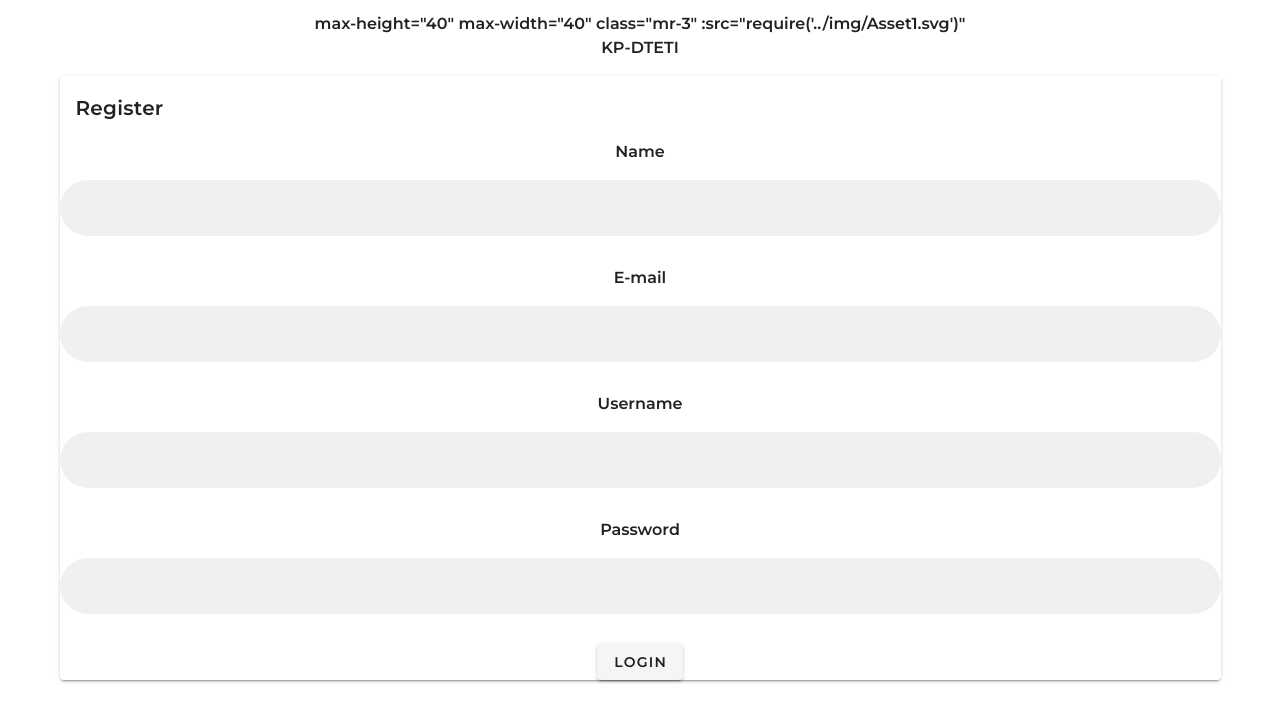
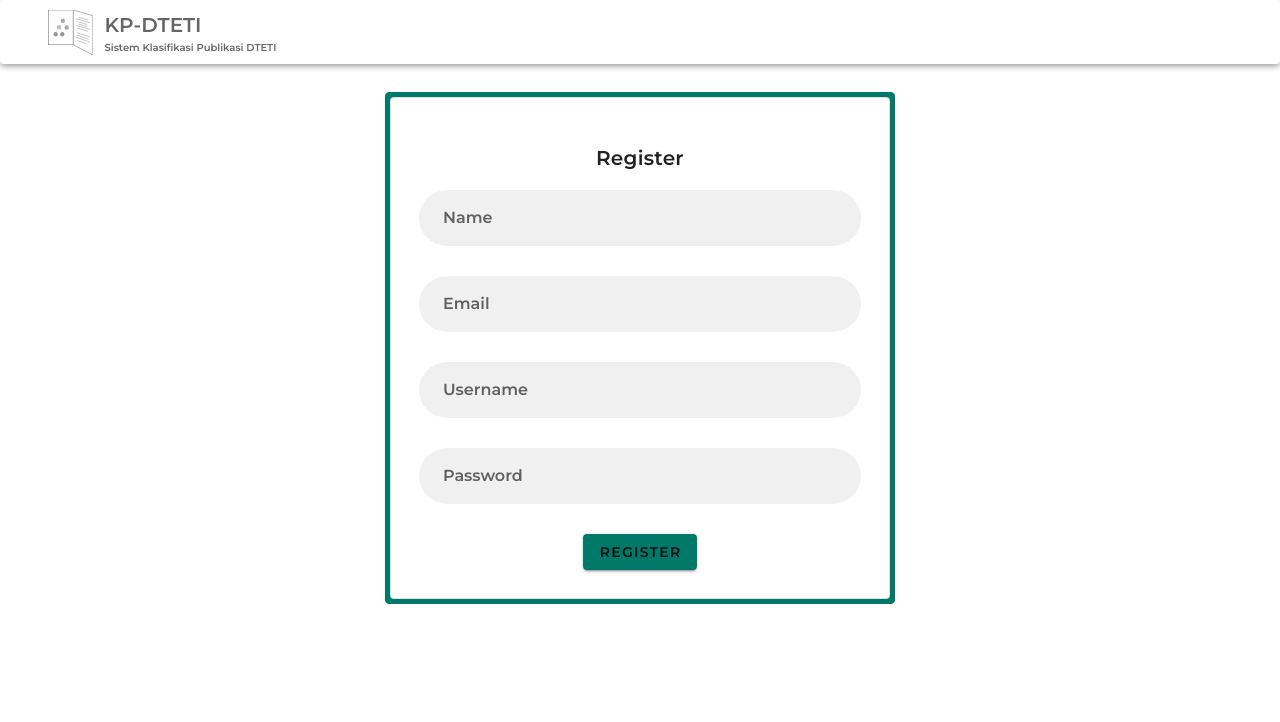
Before and after one commit to MAldianPutra/kpdteti-frontend, a Vue app: page /register in a window 1280 px wide. Shown: the top 722 px of the page. Built offline with nearby package versions, Linux system fonts and the light colour scheme.

Commit message:
add css code for LoginPage.vue, RegisterPage.vue, AuthorProfilePage.vue change  background text in DashboardPage.vue changing code PublicationProfile.vue

```diff
--- a/src/views/AuthorList.vue
+++ b/src/views/AuthorList.vue
@@ -8,12 +8,14 @@
         cols="12"
         v-for="author in authors"
         :key="author.authorName">
+          <router-link style="text-decoration: none; color: inherit;"
+                       :to="{name: 'author profile',params:{id:author.authorId}}">
               <v-card
                   class="mx-auto"
                   outlined
                   max-width="700"
                   elevation="4"
-              @click="authorProfile()">
+                  >
                 <v-list>
                   <v-list-item>
                     <v-avatar
@@ -32,6 +34,7 @@
                   </v-list-item>
               </v-list>
               </v-card>
+          </router-link>
         </v-col>
       </v-row>
     </v-container>
@@ -199,9 +202,9 @@ export default {
     authors: [],
   }),
 method:{
-    authorProfile(){
-      this.$router.push({name:'author profile',params:{}})
-    }
+    // authorProfile(){
+    //   this.$router.push({name:'author profile',params:{}})
+    // }
   // sortAuthors(authors){
   //   return _.orderBy(authors, 'authorName', 'asc');
   // }
--- a/src/views/AuthorProfilePage.vue
+++ b/src/views/AuthorProfilePage.vue
@@ -2,6 +2,7 @@
   <v-app>
     <v-content>
       <main-appbar></main-appbar>
+        <v-col>
         <v-card
             class="mx-auto"
             max-width="800"
@@ -11,19 +12,23 @@
           color="warning lighten-2"
           rounded
           size="80"
+          class="mt-2"
           ></v-avatar>
-        <v-list-item>
-          <v-list-item-content>
-            <div class="text-overline mb-7">
-              AUTHOR
-            </div>
-            <v-list-item-title>
-            </v-list-item-title>
-          </v-list-item-content>
-        </v-list-item>
+          <p class="text-overline mb-1">AUTHOR</p>
+          <v-list>
+              <v-list-item-title
+              class="mb-2">{{authors.authorName}}</v-list-item-title>
+              <v-list-item-title>{{authors.authorEmail}}</v-list-item-title>
+              <v-list-item-title>{{authors.authorFaculty}}</v-list-item-title>
+              <v-list-item-title>{{authors.authorUniversity}}</v-list-item-title>
+          </v-list>
         </v-card>
+        </v-col>
+
         <v-spacer></v-spacer>
         <v-spacer></v-spacer>
+      <v-row>
+        <v-col>
         <v-card
             class="mx-auto"
         max-width="800"
@@ -40,23 +45,73 @@
           </v-card-title>
           <v-data-table
               :headers="headers"
-            :items="publication"
+              :items="publications"
+              item-key="publicationId"
               :items-per-page="2"
               class="elevation-1"
           ></v-data-table>
         </v-card>
+        </v-col>
+      </v-row>
     </v-content>
   </v-app>
 </template>
 
 <script>
-import MainAppbar from '@/components/MainAppbar'
+import MainAppbar from '@/components/MainAppbar';
+import axios from "axios";
 
 export default {
   name: "AuthorProfilePage",
   components: {
     MainAppbar,
+  },
+  data:()=>({
+    authors:[],
+    // return:{
+    //   search:'',
+    //   headers: [
+    //     {
+    //       text: 'Title',
+    //       align: 'start',
+    //       sortable: false,
+    //       value: 'title',
+    //     },
+    //     { text: 'Publication Date', value: 'date' },
+    //     { text: 'Topic', value: 'topic' },
+    //   ],
+    //   publications:[
+    //     {
+    //       title:this.publicationTitle,
+    //       date:this.publicationDate,
+    //       topic:this.Topic,
+    //     }
+    //   ]}
+  }),
+  computed:{
+
+  },
+  methods:{
+    showAuthorProfile(data){
+      this.authors = data
+    },
+    showPublicationList(data){
+      this.publications = data
     }
+  },
+  async mounted(){
+    let link = [
+      `http://localhost:8081/kpdteti/api/authors?authorId=${this.$route.params.id}`,
+      `http://localhost:8081/kpdteti/api/authors/publications?authorId=${this.$route.params.id}`
+    ]
+    try{
+      axios.all(link.map((link) => axios.get(link)))
+      .then((data) => {this.showAuthorProfile(data[0].data),this.showPublicationList(data[1].data),console.log(data[0].data)}
+      );}
+    catch (error){
+      console.log(error)
+    }
+  },
 }
 </script>
 
--- a/src/views/DashboardPage.vue
+++ b/src/views/DashboardPage.vue
@@ -7,13 +7,13 @@
 <!--          <div style="{backgroundImage: url('~@/assets/annie-spratt-5cFwQ-WMcJU-unsplash.jpg')}">-->
 <!--          </div>-->
           <pre class="tab1"></pre>
-          <h1>Selamat Datang di KP-DTETI!</h1><br>
-          <h1>Sistem Klasifikasi Hasil Publikasi DTETI</h1><br>
+          <h1>Welcome to KP-DTETI!</h1><br>
+          <h1>DTETIs Classification Publication Sytem</h1><br>
 <!--          <p>KP-DTETI adalah sistem klasifikasi hasil publikasi.<br>-->
 <!--            Sistem ini-->
 <!--            dapat digunakan oleh mahasiswa,dosen dan tenaga pendidik DTETI FT UGM.</p>-->
           <pre class="tab1"></pre>
-          <h1>Untuk Memulai Klasifikasi klik button di bawah ini!</h1>
+          <h1> To Start Classify, Click This Button!</h1>
           <div class="item">
 
             <router-link
@@ -21,7 +21,7 @@
             tag="v-btn">
             <v-btn
                 rounded
-                color="cyan darken-2"
+                color="teal darken-2"
                 dark
                 elevation="2"
             >
@@ -47,12 +47,14 @@
               md="4"
               v-for="topic in Topics"
               :key="topic.topicId">
-           <router-link :to="{name: 'publication topic',params:{id:topic.topicParentId}}">
+           <router-link
+               style="text-decoration: none; color: inherit;"
+               :to="{name: 'publication topic',params:{id:topic.topicId}}">
             <v-card
                 class="pa-4"
                 outlined
                 rounded-xl
-                color="cyan darken-2"
+                color="teal darken-2"
             >
               {{ topic.topicName }}
             </v-card>
--- a/src/views/LoginPage.vue
+++ b/src/views/LoginPage.vue
@@ -1,21 +1,50 @@
 <template>
   <div>
+    <v-card class="overflow-hidden">
+    <v-app-bar
+        app
+        color="white"
+        scroll-target="#scrolling-techniques-7"
+    >
     <v-container>
-      <v-img
-          max-height="40"
-          max-width="40"
-          class="mr-3"
-          :src="require('../img/Asset1.svg')"
-      ></v-img>
       <v-row>
-        <v-col>
-          <p>KP-DTETI</p><br>
-<!--          <p>Klasifikasi Publikasi DTETI</p>-->
-        </v-col>
+        <v-img
+            max-height="45"
+            max-width="45"
+            class="mr-3 mt-2"
+            :src="require('../img/Asset1.svg')"
+        ></v-img>
+      <v-toolbar-title class="text-left" style="color: rgba(36,35,36,0.89)">
+<!--        <v-row class="text&#45;&#45;secondary text-left">-->
+          <p class="text-left text--secondary pb-0 mb-0 mt-2" >KP-DTETI</p>
+<!--          <v-col class="text&#45;&#45;secondary text-left">-->
+            <p class="py-0 my-0 mb-2 text--secondary" style="font-size: 10px">Sistem Klasifikasi Publikasi DTETI</p>
+<!--          </v-col>-->
+<!--        </v-row>-->
+      </v-toolbar-title>
       </v-row>
+    </v-container>
+    </v-app-bar>
+    </v-card>
+<!--      <v-row>-->
+<!--        <v-col>-->
+<!--          <p>KP-DTETI</p><br>-->
+<!--&lt;!&ndash;          <p>Klasifikasi Publikasi DTETI</p>&ndash;&gt;-->
+<!--        </v-col>-->
+<!--      </v-row>-->
+    <v-sheet
+        rounded
+        class="mx-auto mt-7 pa-1"
+        max-width="560"
+        outlined
+        color="teal darken-2">
       <v-card
-      class="mx-auto">
-        <v-card-title>Login</v-card-title>
+          class="mx-auto pa-7"
+          max-width="550"
+          outlined
+          elevation="0">
+        <v-card-title
+        class="justify-center">Login</v-card-title>
         <form>
             <v-text-field
             v-model="form.email"
@@ -28,10 +57,17 @@
             label="Password"
             filled
             rounded></v-text-field>
-            <v-btn @click="submit">Login</v-btn>
+            <v-btn
+                color="teal darken-2"
+                @click="submit">Login</v-btn>
         </form>
+        <p class="mt-4 mb-0 text--secondary"
+        style="font-size: smaller">Don't Have Account?</p>
+        <router-link
+            class="mt-0 text--secondary"
+            style="font-size: smaller" to="/register">Click here to register!</router-link>
       </v-card>
-    </v-container>
+    </v-sheet>
   </div>
 </template>
 
--- a/src/views/PostPublicationPage.vue
+++ b/src/views/PostPublicationPage.vue
@@ -190,7 +190,6 @@
 </template>
 
 <script>
-import { mapState } from 'vuex';
 import MainAppbar from '@/components/MainAppbar';
 import { validationMixin } from 'vuelidate';
 import {required} from 'vuelidate/lib/validators';
@@ -228,7 +227,6 @@ export default {
   }),
 
   computed: {
-    ...mapState(['user']),
     titleErrors() {
       const errors = []
       if (!this.$v.publicationTitle.$dirty) return errors
@@ -329,16 +327,17 @@ export default {
       axios.post('http://localhost:8081/kpdteti/api/xpath/publications', {
         publicationTitle: this.publicationTitle,
         authorIds: this.authorIds,
-        otherAuthors: this.otherAuthors.split(",").map(name => name.trim()),
+        otherAuthors: this.otherAuthors.split,
         publicationDate: this.publicationDate,
         publicationPublisher: this.publicationPublisher,
         publicationAbstract: this.publicationAbstract,
-        userId: this.user.userId
+        userId: 'usr-158b674c-523f-45a5-b28f-4d7239af18cd'
       })
           .then(function (response) {
             console.log(response);
             if(response.status === 200) {
-              this.$router.push('/classification/steps/' + response.data.classification.classificationId);
+              console.log("Redirect euy")
+              this.$router.push('/classification/steps');
             }
           })
           .catch(function (error) {
--- a/src/views/PublicationByTopicPage.vue
+++ b/src/views/PublicationByTopicPage.vue
@@ -7,19 +7,19 @@
       style=""></v-text>
 <!--    <h2>Topic:{{topic.topicParentName}}</h2>-->
         <v-container fluid>
-          <v-col
-          class="d-flex"
-          cols="6">
-          <v-select
-          :items="topics"
-          color="teal darken-2"
-          label="Another Topics"
-          item-text="topicName"
-          item-value="topicId"
-          @click="showAnotherPublications()"
-          outlined>
-          </v-select>
-          </v-col>
+<!--          <v-col-->
+<!--          class="d-flex"-->
+<!--          cols="6">-->
+<!--          <v-select-->
+<!--          :items="topics"-->
+<!--          color="teal darken-2"-->
+<!--          label="Another Topics"-->
+<!--          item-text="topicName"-->
+<!--          item-value="topicId"-->
+<!--          @click="showAnotherPublications()"-->
+<!--          outlined>-->
+<!--          </v-select>-->
+<!--          </v-col>-->
           <v-row>
           <v-col
           cols="12"
@@ -31,7 +31,7 @@
           <v-card
               class="mx-auto"
               outlined
-              max-width="900"
+              max-width="1000"
               elevation="4"
               >
           <v-list>
@@ -209,7 +209,7 @@ export default {
   },
   data: () => ({
     publications: [],
-    topics: [],
+    // topics: [],
     // itemsPerPageArray: [10, 15, 20],
     // search: '',
     // filter: {},
@@ -345,9 +345,9 @@ export default {
     showPublications(data) {
       this.publications = data
     },
-    showTopics(data){
-      this.topics = data
-    },
+    // showTopics(data){
+    //   this.topics = data
+    // },
     showAnotherPublications(){
       this.$router.push({name:'publication topic', params: {id: '[topicId]'}});
     },
@@ -364,20 +364,34 @@ export default {
     //     this.itemsPerPage = number
     //   },
   },
-  async mounted() {
-    let link = [
-      `http://localhost:8081/kpdteti/api/topics/parents?topicParentId=${this.$route.params.id}`,
-      `http://localhost:8081/kpdteti/api/topics/publications?topicOrParentId=${this.$route.params.id}`
-    ]
+  async mounted(){
     try {
-          axios.all(link.map((link) => axios.get(link)))
-          .then((data) => {this.showPublications(data[1].data),this.showTopics(data[0].data),console.log(data[0].data),console.log(data[1].data)}
-          );}
-      catch(error){
-        //         // handle error
-                console.log(error)
-        //   // console.log(this.$route.params.id)
-        }
+      const res = await axios
+          .get(`http://localhost:8081/kpdteti/api/topics/publications?topicId=${this.$route.params.id}`)
+              // handle success
+              this.showPublications(res.data)
+          // this.publications(res.data)
+          // console.log(res.data)
+      }catch(error) {
+              // handle error
+              console.log(error)
+        // console.log(this.$route.params.id)
+      }
+
+  // async mounted() {
+  //   let link = [
+  //     `http://localhost:8081/kpdteti/api/topics/parents?topicParentId=${this.$route.params.id}`,
+  //     `http://localhost:8081/kpdteti/api/topics/publications?topicId=${this.$route.params.id}`
+  //   ]
+  //   try {
+  //         axios.all(link.map((link) => axios.get(link)))
+  //         .then((data) => {this.showPublications(data[1].data),this.showTopics(data[0].data),console.log(data[0].data),console.log(data[1].data)}
+  //         );}
+  //     catch(error){
+  //       //         // handle error
+  //               console.log(error)
+  //       //   // console.log(this.$route.params.id)
+  //       }
       // const res = await axios
       //     .get(`http://localhost:8081/kpdteti/api/topics/publications?topicOrParentId=${this.$route.params.id}`)
       //         // handle success
--- a/src/views/PublicationProfile.vue
+++ b/src/views/PublicationProfile.vue
@@ -13,10 +13,10 @@
             <p class="font-weight-light">PUBLICATION TITLE</p>
           <v-card-title
           v-text="profiles.publicationTitle"></v-card-title>
-           <v-list
-           v-for="author in profiles.authorDto"
-           :key="author.authorId">
-             <v-list-item-title>{{author.authorName}}</v-list-item-title>
+           <v-list>
+             <v-list-item-title
+                 v-for="author in profiles.authorDto"
+                 :key="author.publicationId">{{author.authorName}}</v-list-item-title>
              <v-list-item-title>{{profiles.otherAuthors}}</v-list-item-title>
              <v-list-item-title>{{profiles.publicationDate}}</v-list-item-title>
            </v-list>
@@ -27,9 +27,7 @@
                 inset
                 width="800"></v-divider>
             <v-card-subtitle>ABSTRACT</v-card-subtitle>
-            <v-card-text>
-              <p>{{profiles.publicationDescription}}</p>
-            </v-card-text>
+            <v-card-text> {{profiles.publicationAbstract}}</v-card-text>
         </v-card>
 <!--      </v-col>-->
     </v-row>
@@ -52,8 +50,8 @@ export default {
     }
   },
   methods:{
-    downloadFile(){
-       axios({
+    downloadFile() {
+      axios({
         url: `http://localhost:8081/kpdteti/api/publications/download?publicationId=${this.$route.params.id}`, // File URL Goes Here
         method: 'GET',
         responseType: 'blob',
@@ -66,9 +64,7 @@ export default {
         document.body.appendChild(publicationUrl);
         publicationUrl.click();
       });
-
-
-    }
+    },
     // showProfile(data){
     //   this.profiles = data
     // }
--- a/src/views/RegisterPage.vue
+++ b/src/views/RegisterPage.vue
@@ -1,47 +1,69 @@
 <template>
   <div>
-    <v-container>
-      <v-img>
-        max-height="40"
-        max-width="40"
-        class="mr-3"
-        :src="require('../img/Asset1.svg')"
-      </v-img>
-      <v-row>
-        <v-col>
-          <p>KP-DTETI</p>
-        </v-col>
-      </v-row>
-      <v-card>
-        <v-card-title>Register</v-card-title>
+    <v-card class="overflow-hidden">
+      <v-app-bar
+          app
+          color="white"
+          scroll-target="#scrolling-techniques-7"
+      >
+        <v-container>
+          <v-row>
+            <v-img
+                max-height="45"
+                max-width="45"
+                class="mr-3 mt-2"
+                :src="require('../img/Asset1.svg')"
+            ></v-img>
+            <v-toolbar-title class="text-left" style="color: rgba(36,35,36,0.89)">
+              <p class="text-left text--secondary pb-0 mb-0 mt-2" >KP-DTETI</p>
+              <p class="py-0 my-0 mb-2 text--secondary" style="font-size: 10px">Sistem Klasifikasi Publikasi DTETI</p>
+            </v-toolbar-title>
+          </v-row>
+        </v-container>
+      </v-app-bar>
+    </v-card>
+    <v-sheet
+        rounded
+        class="mx-auto mt-7 pa-1"
+        max-width="510"
+        outlined
+        color="teal darken-2">
+      <v-card
+          class="mx-auto pa-7"
+          max-width="500"
+          outlined
+          elevation="0">
+        <v-card-title
+        class="justify-center">Register</v-card-title>
         <form>
-          <p>Name</p>
           <v-text-field
               v-model="name"
+              label="Name"
               filled
               rounded></v-text-field>
-          <p>E-mail</p>
           <v-text-field
               v-model="email"
+              label="Email"
               rules=""
               filled
               rounded></v-text-field>
-          <p>Username</p>
           <v-text-field
               v-model="username"
+              label="Username"
               filled
               rounded></v-text-field>
-          <p>Password</p>
           <v-text-field
               v-model="password"
+              label="Password"
               filled
               rounded></v-text-field>
           <v-btn
+              color="teal darken-2"
               type="submit"
-          >Login</v-btn>
+          >Register</v-btn>
         </form>
       </v-card>
-    </v-container>
+    </v-sheet>
   </div>
 </template>
 
```
Lines whose indentation alone changed are shown as unchanged.
